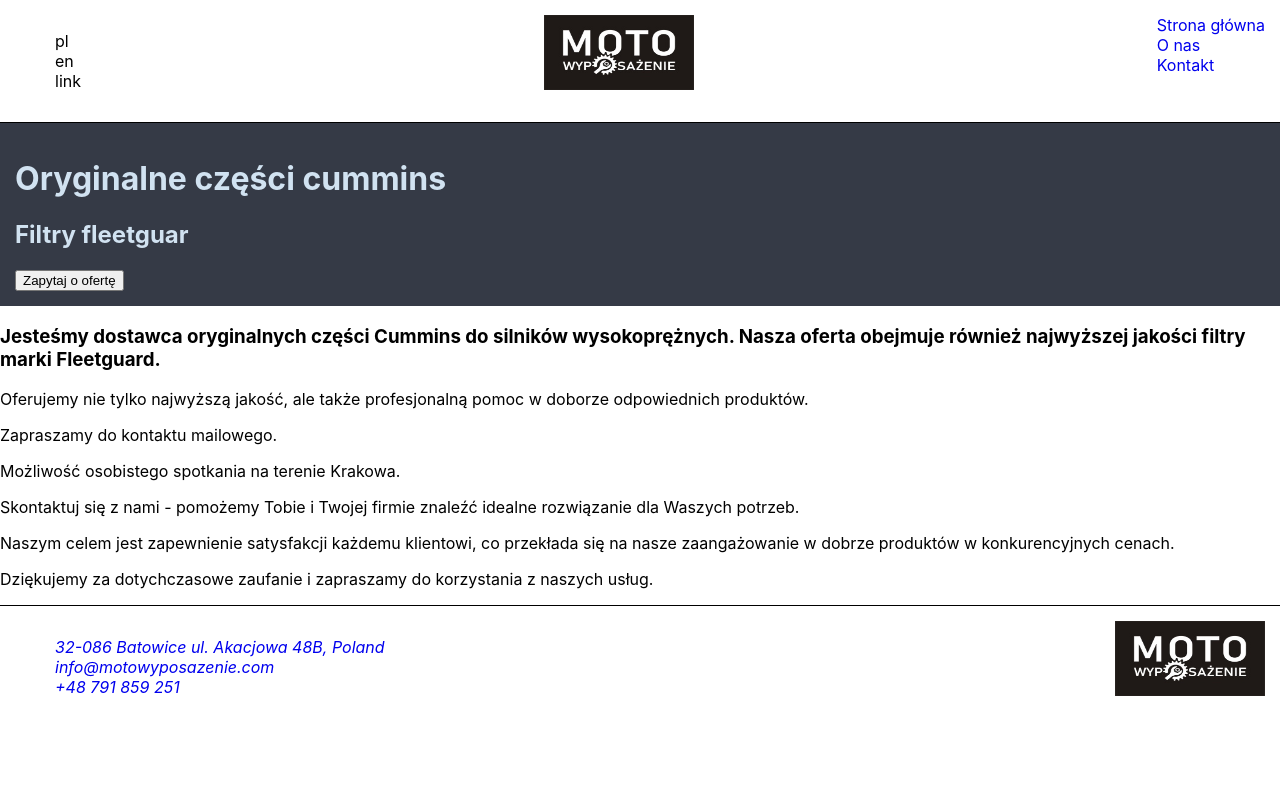
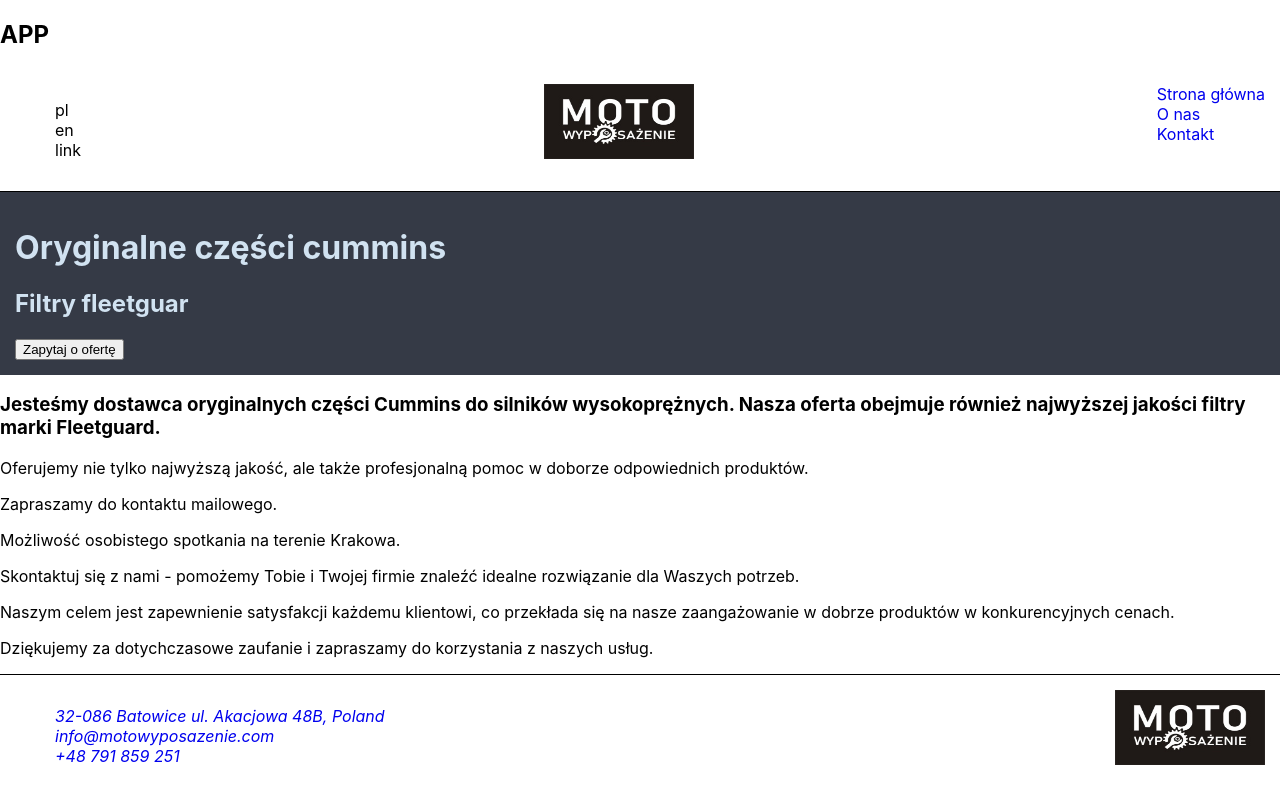
Before and after one commit to 831230/moto-wyposazenie-04, a React (Create React App) app: page / in a window 1280 px wide. Built offline with nearby package versions, Linux system fonts and the light colour scheme.

Commit message:
bugfix paths

```diff
--- a/src/App.js
+++ b/src/App.js
@@ -11,6 +11,7 @@
 const App = () => {
   return (
     <>
+    <h2>APP</h2>
     <Routes>
       <Route path="/" element={<WebAppTemplate/>}>
         {/* HOME */}
--- a/src/index.js
+++ b/src/index.js
@@ -1,8 +1,8 @@
 import React from "react";
 import { BrowserRouter } from "react-router-dom";
 import ReactDOM from "react-dom/client";
-import "./index.css";
-import App from "./App";
+import "index.css";
+import App from "App";
 
 const root = ReactDOM.createRoot(document.getElementById("root"));
 root.render(
```
